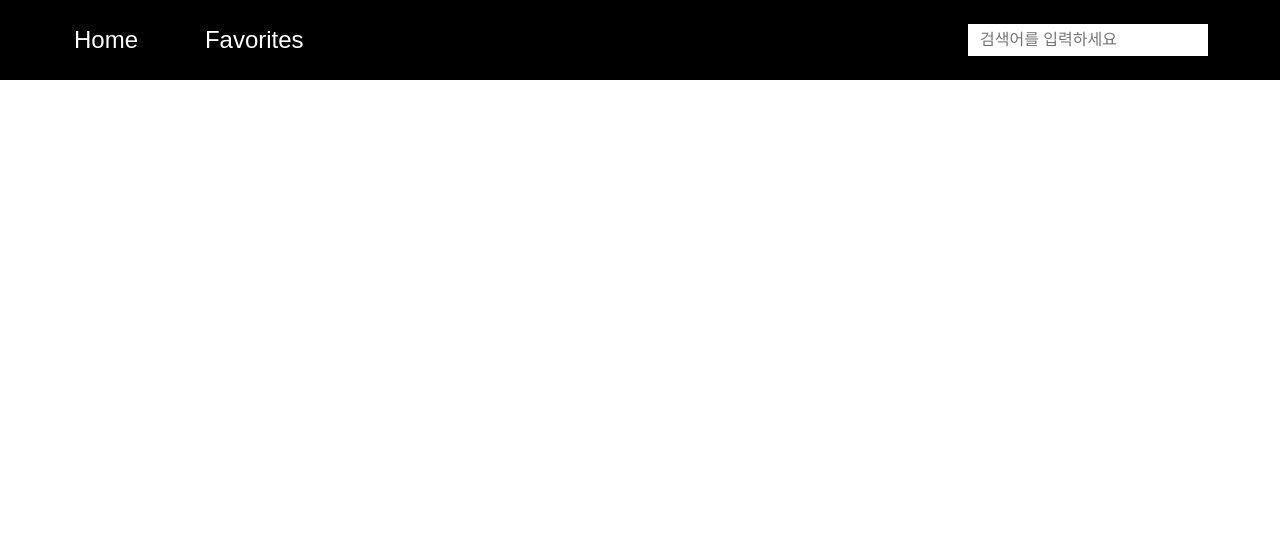
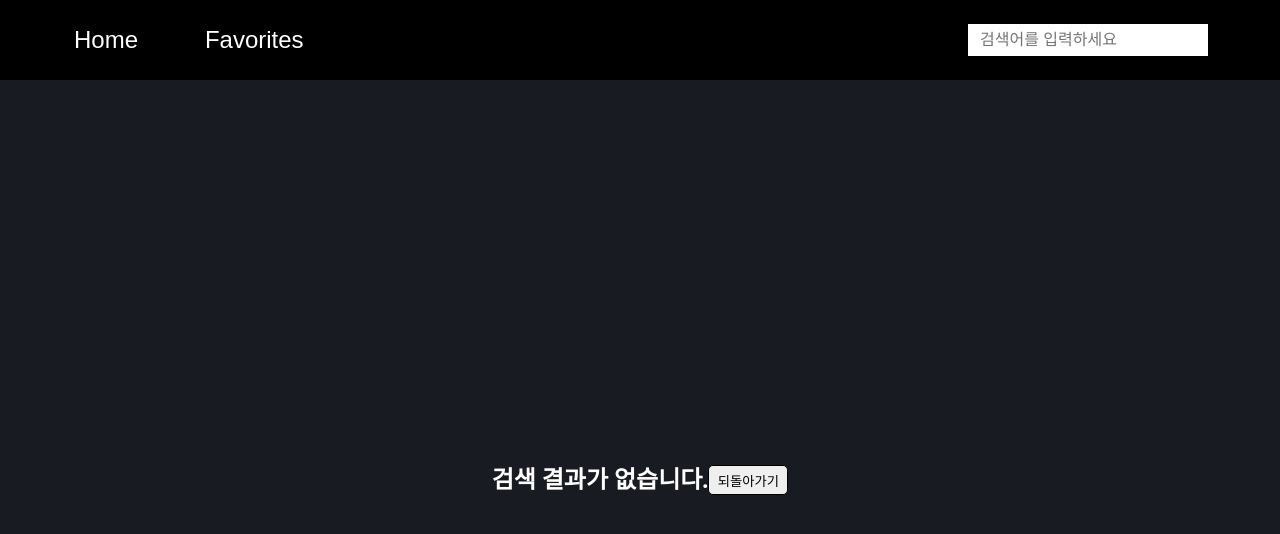
Before and after one commit to Wanted-Pre-Onboarding-FE-Team5/WMovie5, a React (Create React App) app: page /nopage in a window 1280 px wide. Before the commit this address had no page. Shown: the top 534 px of the page. Built offline with nearby package versions, Linux system fonts and the light colour scheme.

Commit message:
Feat : 검색결과없음 페이지 구현, err이미지 처리, Movie 즐겨찾기 기능 리팩토링

```diff
--- a/src/App.js
+++ b/src/App.js
@@ -5,7 +5,7 @@ import Home from "./pages/Home";
 import Search from "./pages/Search";
 import Favorites from "./pages/Favorites";
 import GNB from "./components/GNB";
-
+import Nopage from "./pages/Nopage";
 
 function App() {
   return (
@@ -16,6 +16,7 @@ function App() {
           <Route path="/" element={<Home />} />
           <Route path="/search" element={<Search />} />
           <Route path="/favorites" element={<Favorites />} />
+          <Route path="/nopage" element={<Nopage />} />
         </Routes>
       </BrowserRouter>
     </GlobalWrapper>
--- a/src/components/Movie.jsx
+++ b/src/components/Movie.jsx
@@ -1,4 +1,4 @@
-import React, { useCallback, useRef, useState } from "react";
+import React, { useRef, useState } from "react";
 import styled from "styled-components";
 import MovieDetailModal from "./MovieDetailModal";
 import { useRecoilState, useSetRecoilState } from "recoil";
@@ -9,9 +9,6 @@ import { useMovieModel } from "../models/useMovieModel";
 const Movie = (props) => {
   const { movies } = props;
   const [movieInModal, setMovieInModal] = useState([]);
-  // const onClickImageCallback = (id, data) => {
-  //   patchMovieById(id, data).then(getMovies);
-  // };
 
   const [isOpenModal, setIsOpenModal] = useRecoilState(
     movieDetailModalOpenState
@@ -20,31 +17,11 @@ const Movie = (props) => {
     setIsOpenModal(true);
   };
 
-  const closeModal = () => {
-    setIsOpenModal(false);
-  };
-
   const setMovies = useSetRecoilState(movieState);
 
   const { toggleFavoriteById, getMovies } = useMovieModel();
 
-  const containerRef = useRef();
-
-  //포스터 클릭 → ref? 즐겨찾기기능 → ref아니면 모달열기
-  // const onClickHandler = async (e, id, data) => {
-  //   console.log("e", e.target);
-  //   console.log("ref", containerRef.current);
-  //   console.log(e.target == containerRef.current);
-  //   if (e.target === containerRef.current) {
-  //     setIsOpenModal(false);
-  //     await toggleFavoriteById(id, data);
-  //     await getMovies().then((response) => {
-  //       setMovies(response);
-  //     });
-  //   } else {
-  //     setIsOpenModal(true);
-  //   }
-  // };
+  // const containerRef = useRef();
 
   const onClickHandler = async (id, data) => {
     setIsOpenModal(false);
@@ -53,7 +30,10 @@ const Movie = (props) => {
       setMovies(response);
     });
   };
-
+  const onErrorImg = (e) => {
+    e.target.src =
+      "https://images.unsplash.com/photo-1594322436404-5a0526db4d13?ixlib=rb-1.2.1&ixid=MnwxMjA3fDB8MHxzZWFyY2h8N3x8ZXJyb3J8ZW58MHx8MHx8&auto=format&fit=crop&w=800&q=60";
+  };
   return (
     <MoviePosterContainer>
       {isOpenModal && <MovieDetailModal movieInModal={movieInModal} />}
@@ -61,7 +41,7 @@ const Movie = (props) => {
         <MoviePosterCard key={index}>
           {!isOpenModal && (
             <button
-              ref={containerRef}
+              // ref={containerRef}
               onClick={() => {
                 onClickHandler(movie.id, { like: !movie.like });
               }}
@@ -79,7 +59,11 @@ const Movie = (props) => {
               openModal();
             }}
           >
-            <img src={movie.medium_cover_image} alt="poster" />
+            <img
+              src={movie.medium_cover_image}
+              onError={onErrorImg}
+              alt="poster"
+            />
             <p> {movie.title}</p>
           </MoviePoster>
         </MoviePosterCard>
@@ -103,8 +87,6 @@ const MoviePosterContainer = styled.div`
     color: white;
     top: 5%;
     left: 75%;
-
-    /* opacity: 0; */
   }
 `;
 
@@ -147,8 +129,3 @@ const MoviePoster = styled.div`
 const MoviePosterCard = styled.span`
   position: relative;
 `;
-
-//TODO : 모달 열렸을 시 호버 이미지가 왜 보이지 ?
-//TODO : 에러 사진 해결
-//TODO : 즐겨찾기 기능 연결
-//TODO : 즐겨찾기 눌렀을 때 모달 안뜨게하기
--- a/src/components/MovieList.jsx
+++ b/src/components/MovieList.jsx
@@ -1,6 +1,6 @@
-import React from 'react';
-import styled from 'styled-components';
-import Movie from './Movie';
+import React from "react";
+import styled from "styled-components";
+import Movie from "./Movie";
 
 const MovieList = (props) => {
   const { movies } = props;
--- a/src/components/SearchInput.jsx
+++ b/src/components/SearchInput.jsx
@@ -1,13 +1,13 @@
-import React, { useState, useEffect, useCallback } from 'react';
-import { useNavigate } from 'react-router-dom';
-import styled from 'styled-components';
-import { debounce } from '../utils/debounce';
+import React, { useState, useEffect, useCallback } from "react";
+import { useNavigate } from "react-router-dom";
+import styled from "styled-components";
+import { debounce } from "../utils/debounce";
 
 //atom = searchResult를 다루는 전역 state 제작 예정
 
-const SearchInput = () => {
-  const [searchText, setSearchText] = useState('');
-  const [debouncedText, setDebouncedText] = useState('');
+const SearchInput = (filterTitle) => {
+  const [searchText, setSearchText] = useState("");
+  const [debouncedText, setDebouncedText] = useState("");
 
   const navigate = useNavigate();
 
@@ -25,19 +25,28 @@ const SearchInput = () => {
   };
 
   const onKeyUp = (event) => {
-    if (event.key === 'Enter' && event.target.value.trim().length > 0) {
+    console.log(filterTitle);
+    if (event.key === "Enter" && event.target.value.trim().length > 0) {
       setDebouncedText(event.target.value);
       navigate(`/search?q=${searchText}`);
+    } else {
+      navigate("/nopage");
     }
   };
 
   useEffect(() => {
-    console.log('debouncedText:', debouncedText);
+    console.log("debouncedText:", debouncedText);
   }, [debouncedText]);
 
   return (
     <SearchInputContainer>
-      <Input type='text' placeholder='검색어를 입력하세요' value={searchText} onChange={handleChange} onKeyUp={onKeyUp} />
+      <Input
+        type="text"
+        placeholder="검색어를 입력하세요"
+        value={searchText}
+        onChange={handleChange}
+        onKeyUp={onKeyUp}
+      />
       {/*debouncedText && <SearchDropdown value={debouncedText} />*/}
       {/*{debouncedText && <SearchDropdownFuse value={debouncedText} />}*/}
     </SearchInputContainer>
@@ -49,8 +58,8 @@ export default SearchInput;
 const SearchInputContainer = styled.div`
   width: 15rem;
   display: flex;
-  justify-content:center;
-  align-items:center;
+  justify-content: center;
+  align-items: center;
   flex-direction: column;
   position: relative;
 `;
--- /dev/null
+++ b/src/pages/Nopage.jsx
@@ -0,0 +1,45 @@
+import React from "react";
+import { Link } from "react-router-dom";
+import styled from "styled-components";
+const Nopage = () => {
+  return (
+    <NopageContainer>
+      <NopageBox>
+        <h1>검색 결과가 없습니다.</h1>
+        <Link to="/">
+          <button type="button">되돌아가기</button>
+        </Link>
+      </NopageBox>
+    </NopageContainer>
+  );
+};
+
+export default Nopage;
+
+const NopageContainer = styled.div`
+  display: flex;
+  background-color: #191b22;
+  width: 100%;
+  height: 100vh;
+
+  button {
+    background-color: none;
+    border: 1px solid black;
+    width: 80px;
+    height: 30px;
+    border-radius: 5px;
+  }
+`;
+
+const NopageBox = styled.div`
+  display: flex;
+  width: 100%;
+  height: 100%;
+  justify-content: center;
+  align-items: center;
+  h1 {
+    font-size: 24px;
+    color: white;
+    font-weight: bold;
+  }
+`;
--- a/src/pages/Search.jsx
+++ b/src/pages/Search.jsx
@@ -1,10 +1,10 @@
-import React, { useEffect, useState } from 'react';
-import { useLocation, useNavigate } from 'react-router-dom';
-import qs from 'qs';
-import MovieList from '../components/MovieList';
-import { useRecoilState } from 'recoil';
-import { movieState } from '../state/atoms';
-import styled from 'styled-components';
+import React, { useEffect, useState } from "react";
+import { useLocation, useNavigate } from "react-router-dom";
+import qs from "qs";
+import MovieList from "../components/MovieList";
+import { useRecoilState } from "recoil";
+import { movieState } from "../state/atoms";
+import styled from "styled-components";
 //import { useMovieModel } from "../models/useMovieModel";
 
 const Search = () => {
@@ -23,28 +23,32 @@ const Search = () => {
  */
 
   const [movies, setMovies] = useRecoilState(movieState);
-  const [searchText, setSearchText] = useState('');
+  const [searchText, setSearchText] = useState("");
   const location = useLocation();
   const navigate = useNavigate();
 
-  console.log('useLocation:', location);
+  console.log("useLocation:", location);
 
   useEffect(() => {
     if (location.search.length === 0) {
-      navigate('/');
+      navigate("/");
     }
     const query = qs.parse(location.search, {
       ignoreQueryPrefix: true,
       // 문자열 맨 앞의 ?를 생략
     });
-    console.log('query:', query);
+    console.log("query:", query);
     setSearchText(query.q);
+    console.log("filtertitle", filterTitle.title);
   }, [location]);
+  console.log("searchText", searchText);
 
   const filterTitle = movies.filter((text) => {
-    return text.title_english.toLocaleLowerCase().includes(searchText.toLocaleLowerCase());
+    return text.title_english
+      .toLocaleLowerCase()
+      .includes(searchText.toLocaleLowerCase());
   });
-
+  filterTitle.length || navigate("/nopage");
   return (
     <SearchContainer>
       <MovieList movies={filterTitle} />
```
